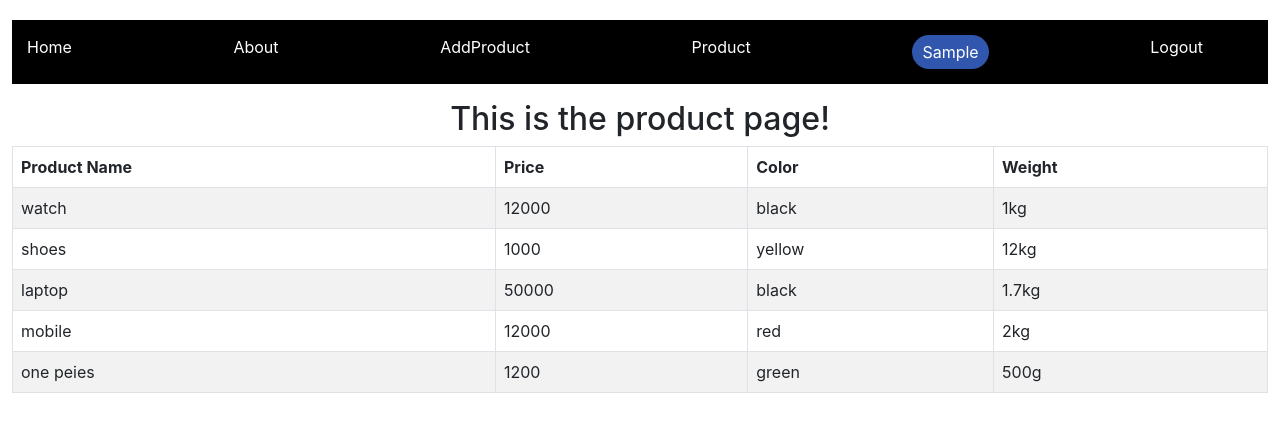
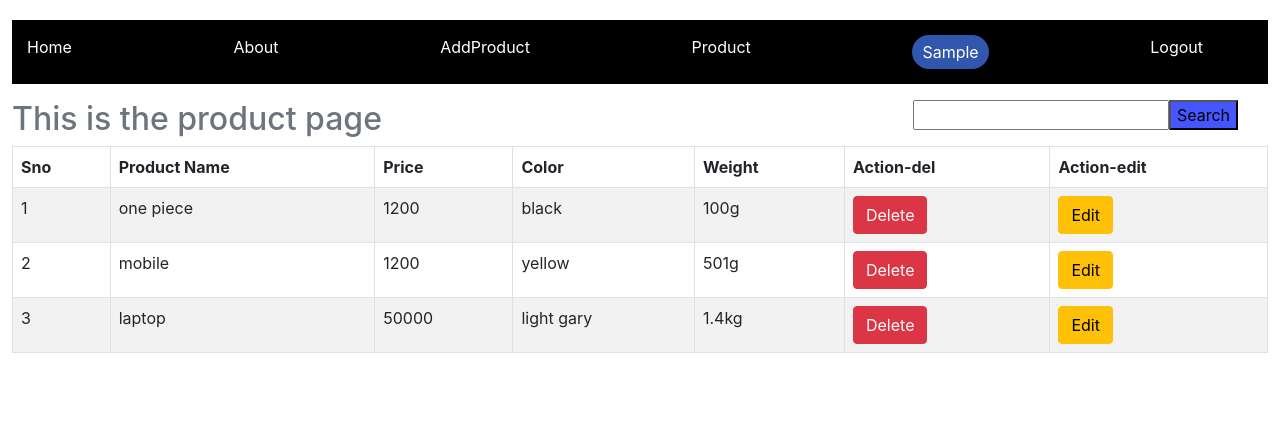
Before and after one commit to shweta20-13/Store-Management-App, a React (Create React App) app: page /product in a window 1280 px wide. Shown: the top 432 px of the page. Built offline with nearby package versions, Linux system fonts and the light colour scheme; data requests are answered from the project's data file; sample sign-in values are in the browser's storage.

Commit message:
finish project

```diff
--- a/db.json
+++ b/db.json
@@ -40,39 +40,25 @@
   ],
   "product": [
     {
-      "id": "6dbb",
-      "name": "watch",
-      "price": "12000",
+      "id": "7a26",
+      "name": "one piece",
+      "price": "1200",
       "color": "black",
-      "weight": "1kg"
+      "weight": "100g"
     },
     {
-      "id": "97c5",
-      "name": "shoes",
-      "price": "1000",
+      "name": "mobile",
+      "price": "1200",
       "color": "yellow",
-      "weight": "12kg"
+      "weight": "501g",
+      "id": "f017"
     },
     {
-      "id": "48b5",
+      "id": "e791",
       "name": "laptop",
       "price": "50000",
-      "color": "black",
-      "weight": "1.7kg"
-    },
-    {
-      "id": "31ab",
-      "name": "mobile",
-      "price": "12000",
-      "color": "red",
-      "weight": "2kg"
-    },
-    {
-      "id": "0ea7",
-      "name": "one peies",
-      "price": "1200",
-      "color": "green",
-      "weight": "500g"
+      "color": "light gary",
+      "weight": "1.4kg"
     }
   ]
 }
--- a/src/About.js
+++ b/src/About.js
@@ -1,18 +1,32 @@
 import { Header } from "./Header";
-import React,{useEffect} from "react";
-import {useNavigate} from 'react-router-dom'
+import React, { useEffect } from "react";
+import { useNavigate } from 'react-router-dom';
 
-export function About(){
-    const change=useNavigate();
-    useEffect(()=>{
-      if(!localStorage.getItem('user-name')){
-        change('/login');
-      }
-    },[])
-    return (
-        <div className='container-fluid'>
-        <Header />
-        <h2>this is about page !</h2>
-        </div>
-    )
+export function About() {
+  const change = useNavigate();
+
+  useEffect(() => {
+    if (!localStorage.getItem('user-name')) {
+      change('/login');
+    }
+  });
+//
+  return (
+    <div className='container-fluid' style={{ backgroundImage: `url(https://lh3.googleusercontent.com/g1gnd4hQOq-ivzhvQeZmj0jy6zOCTGqTAj_NL9Mt46Yts-ddflzpau4RcRA15CGAwfwoOwmAWu4mRRnwN-uySclSM3hGApEptk8nUACiad6wSsLRgQ)`, backgroundSize: 'cover', width: '100vw', height: '100vh' }} >
+      <Header />
+      <h2 className="text-light">About Product Management Software</h2>
+      <p style={{color:'white'}}>
+        Our Product Management Software is designed to streamline the process of managing your products. Whether you're a small business or a large enterprise, our software provides the tools you need to organize, track, and analyze your product inventory efficiently.
+      </p>
+      <p style={{color:'white'}}>
+        With our user-friendly interface, you can easily add new products, update existing ones, and remove items when needed. Keep track of product details such as names, prices, colors, weights, and more, all in one centralized location.
+      </p>
+      <p style={{color:'white'}}>
+        Say goodbye to manual spreadsheets and disorganized records. Our software helps you maintain accurate inventory counts, track sales trends, and make informed decisions to optimize your product offerings.
+      </p>
+      <p style={{color:'white'}}>
+        Whether you're in the retail, manufacturing, or e-commerce industry, our Product Management Software is tailored to meet your needs and enhance your business operations.
+      </p>
+    </div>
+  );
 }
--- a/src/App.css
+++ b/src/App.css
@@ -10,7 +10,11 @@
    justify-content: center;
    margin-top: 20px;
 }
-
+/* .container-fluid{
+  background-image: url(https://www.questionpro.com/blog/wp-content/uploads/2023/03/product-management-lifecycle.jpg);
+  width: 100%;
+  height: 100%;
+} */
 .addproduct{
   display: flex;
    justify-content: center;
--- a/src/App.js
+++ b/src/App.js
@@ -11,7 +11,7 @@ function App() {
   return (
     <div className='register'>
      <Routes>
-      <Route path='/' element={<Home  name="shweta" />} />
+      <Route path='/' element={<Home  name="My Home" />} />
       <Route path='/about' element={<About />} />
       <Route path='/login' element={<Login />} />
       <Route path='/add' element={<AddProduct />} />
--- a/src/Product.js
+++ b/src/Product.js
@@ -1,85 +1,26 @@
-// import { Header } from "./Header";
-// import React,{useEffect,useState} from "react";
-// import {useNavigate} from 'react-router-dom'
-// export function Product(){
-//   const [name,setName]=useState();
-//   const [price,setPrice]=useState();
-//   const [color,setColor]=useState();
-//   const [weight,setWeight]=useState();
-//   var info=[];
-//   const setdata= async ()=>{
-//     try {
-//       const response = await fetch('http://localhost:3030/product');
-//       if (!response.ok) {
-//         throw new Error('Failed to fetch user data');
-//       }
-
-//       const data = await response.json();
-//       for(var i=0;i<data.length;i++){
-//         info.push(data[i]);
-//       }
-//       console.log("info data",info)
-//     } catch (error) {
-//       console.error('Login Error:', error);
-
-//     }
-
-//   }
-//    const change=useNavigate();
-//     useEffect(()=>{
-//       if(!localStorage.getItem('user-name')){
-//         change('/login');
-//       }
-//       setdata();
-//     },[])
-
-//     return (
-//         <div className='container-fluid'>
-//         <Header />
-//         <h2 className="text-center">this is product page !</h2>
-//         <div>
-//           <table style={{border:"1px solid black"}}>
-//             <thead>
-//               <th>
-//                 <td>productName</td>
-//                 <td>Price</td>
-//                 <td>Color</td>
-//                 <td>weight</td>
-//               </th>
-//             </thead>
-//             <tbody>
-//               {
-//                 info.map((data)=>{
-//             <tr>
-//                 <td>productName:{data.name}</td>
-//                 <td>Price</td>
-//                 <td>Color</td>
-//                 <td>weight</td>
-//              </tr>
-//                 })
-//               }
-
-//             </tbody>
-//           </table>
-//         </div>
-//         </div>
-//     )
-// }
-
 import { Header } from "./Header";
-import React, { useEffect, useState } from "react";
+import React, { useEffect, useState,useRef} from "react";
 import { useNavigate } from 'react-router-dom';
 
 export function Product() {
   const [products, setProducts] = useState([]);
+  const [editProduct,setEditProduct]=useState();
+  const [FormData,setFormData]=useState({
+    name:"",
+    price:"",
+    weight:"",
+    color:""
+  });
+
   const change = useNavigate();
+  const editFormRef = useRef(null);
 
   useEffect(() => {
     if (!localStorage.getItem('user-name')) {
       change('/login');
     }
     fetchData();
-  }, []);
+  });
 
   const fetchData = async () => {
     try {
@@ -94,32 +35,140 @@ export function Product() {
     }
   }
 
+    async function removeItem(id) {
+      try {
+        const response = await fetch(`http://localhost:3030/product/${id}`, {
+          method: 'DELETE',
+        });
+
+        if (!response.ok) {
+          throw new Error('Failed to delete product!');
+        }
+
+        console.log('Product deleted successfully!');
+      } catch (error) {
+        console.error(error);
+      }
+
+      const updateProduct=products.filter(pro=>pro.id!==id);
+      setProducts(updateProduct);
+    }
+
+    function editItem(item){
+      setEditProduct(item);
+      setFormData({
+        name:item.name,
+        price:item.price,
+        color:item.color,
+        weight:item.weight
+      });
+
+      if (editFormRef.current) {
+        editFormRef.current.scrollIntoView({ behavior: "smooth" });
+      }
+    }
+
+    function inputchange(event){
+     const {name,value}=event.target;
+     setFormData({
+      ...FormData,
+      [name]:value,
+     })
+    };
+
+const handlesubmit=async(e)=>{
+e.preventDefault();
+const updateProduct=products.map(product=>
+  product.id===editProduct.id?{...product,...FormData}:product
+);
+setProducts(updateProduct);
+//api code
+try {
+  const response = await fetch(`http://localhost:3030/product/${editProduct.id}`, {
+    method: 'PUT',
+    headers: {
+      'Content-Type': 'application/json',
+    },
+    body: JSON.stringify(FormData),
+  });
+  if (!response.ok) {
+    throw new Error('Failed to update product');
+  }
+  console.log(`Product with ID ${editProduct.id} updated successfully.`);
+  setEditProduct(null);
+} catch (error) {
+  console.error(`Error updating product with ID ${editProduct.id}:`, error);
+}
+setEditProduct('');
+}
+
   return (
     <div className='container-fluid'>
       <Header />
-      <h2 className="text-center">This is the product page!</h2>
+      <div className="d-flex justify-content-between">
+        <h2 className="text-secondary">This is the product page</h2>
+         <div className="search">
+         <input type="search" />
+         <button style={{background:'rgb(70, 86, 300)',marginRight:'30px'}}>Search</button>
+         </div>
+    </div>
+
       <div className="table-responsive">
         <table className="table table-bordered table-striped">
           <thead>
             <tr>
+              <th>Sno</th>
               <th>Product Name</th>
               <th>Price</th>
               <th>Color</th>
               <th>Weight</th>
+              <th>Action-del</th>
+              <th>Action-edit</th>
             </tr>
           </thead>
           <tbody>
             {products.map((product, index) => (
               <tr key={index}>
+                <td>{index+1}</td>
                 <td>{product.name}</td>
                 <td>{product.price}</td>
                 <td>{product.color}</td>
                 <td>{product.weight}</td>
+                <td><button className="btn btn-danger" onClick={()=>removeItem(product.id)}>Delete</button></td>
+                <td><button className="btn btn-warning" onClick={()=>editItem(product)}>Edit</button></td>
               </tr>
             ))}
           </tbody>
         </table>
       </div>
+      {
+        editProduct && (
+          <div>
+            <h3 className="text-center">Edit Product</h3>
+            <div className="addproduct">
+            <from style={{width:"550px"}}>
+              <div className="mb-3">
+                <label>ProductName</label>
+                <input type="text" className="form-control" name="name" value={FormData.name} onChange={inputchange} />
+              </div>
+              <div className="mb-3">
+                <label>Price</label>
+                <input type="text" className="form-control" name="price" value={FormData.price} onChange={inputchange} />
+              </div>
+              <div className="mb-3">
+                <label>Weight</label>
+                <input type="text" className="form-control" name="weight" value={FormData.weight} onChange={inputchange} />
+              </div>
+              <div className="mb-3">
+                <label>Color</label>
+                <input type="text" className="form-control" name="color" value={FormData.color} onChange={inputchange} />
+              </div>
+              <button type="submit" className="btn btn-primary" onClick={handlesubmit}>Update</button>
+            </from>
+            </div>
+          </div>
+        )
+      }
     </div>
   );
 }
```
Also changed, not shown: src/Home.js (+53 -19 lines).
